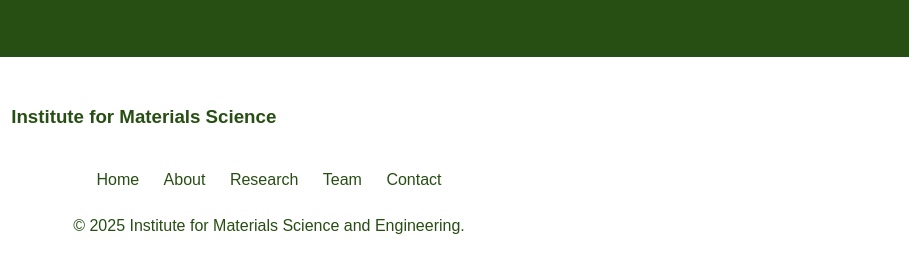
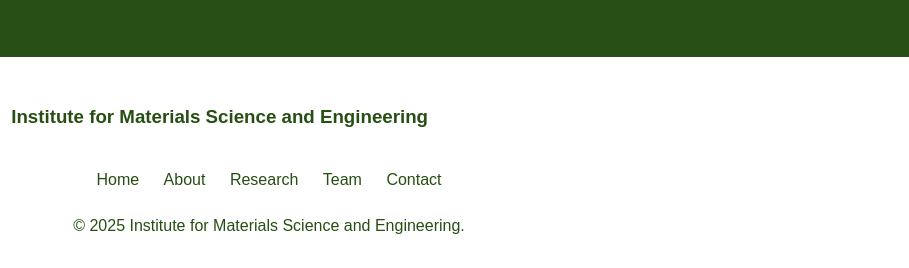
Before and after one commit to ctvmltdznm/iww_wpg, a plain HTML site: page index.html in a window 1280 px wide. Shown: the part 5763-6031 px from the top of the page, 371-1280 px from the left. Drawn offline with Linux system fonts and the light colour scheme.

Commit message:
Update index.html

```diff
--- a/index.html
+++ b/index.html
@@ -762,7 +762,7 @@
             <div class="logo">
                 <img src="images/iww_logo.png" alt="Institute Logo" style="height: 60px;">
                 <div class="logo-text">
-                    <h3>Institute for Materials Science</h3>
+                    <h3>Institute for Materials Science and Engineering</h3>
                 </div>
             </div>
             <div class="footer-links">
```
